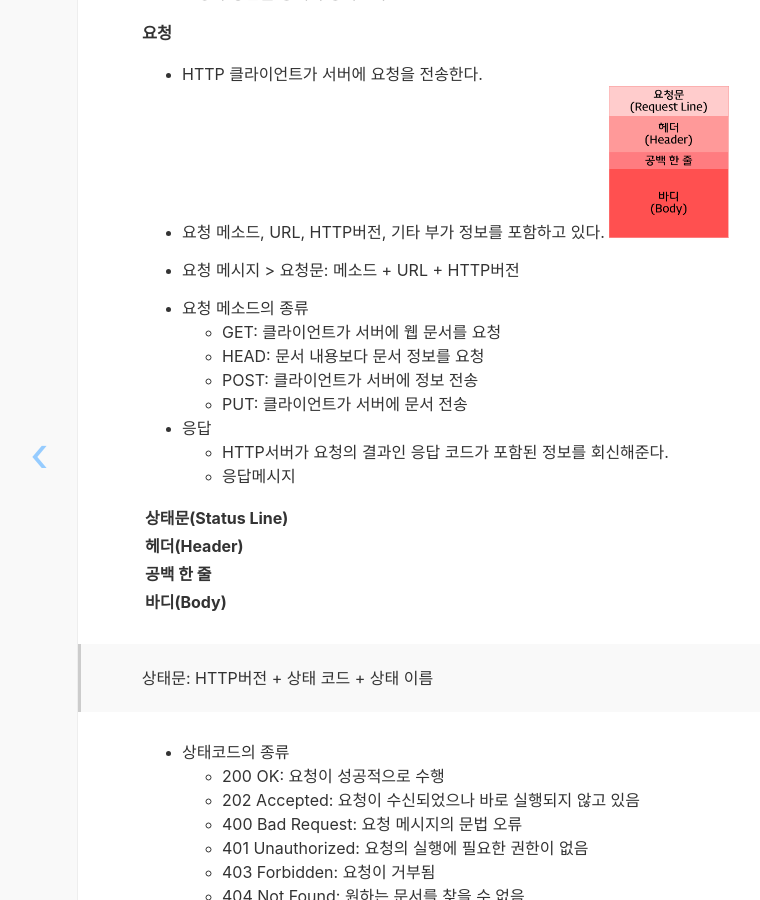
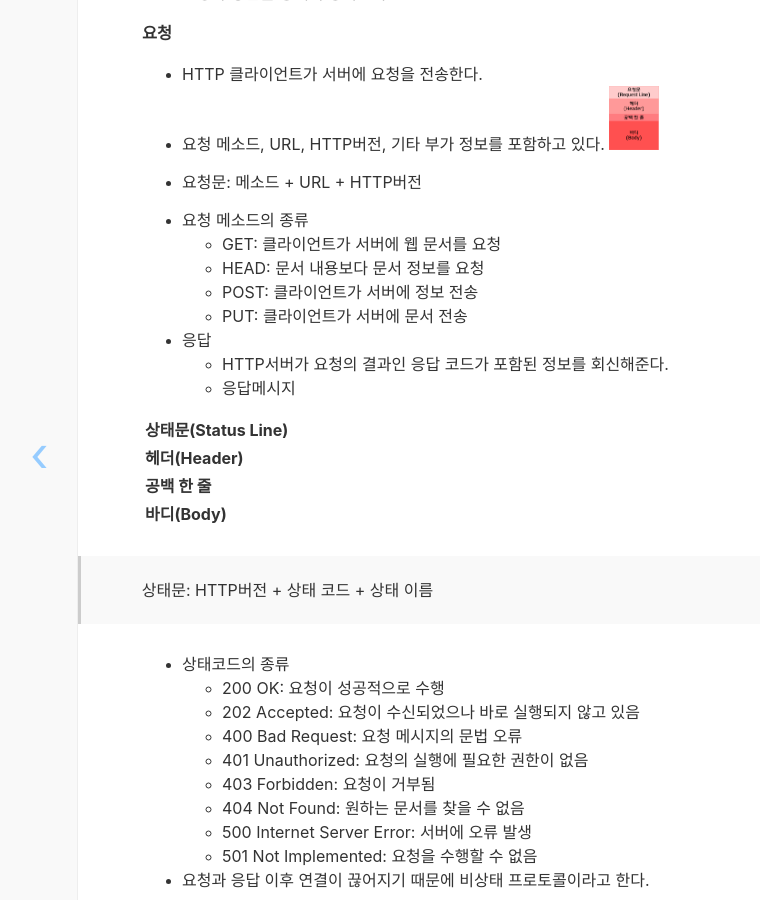
Before and after one commit to Jeong-Yoon/Jeong-Yoon.github.io, a Jekyll site: the page built from _posts/2018-12-27-http 프로토콜.md, in a window 1280 px wide and 900 px high, scrolled down 572 px. Shown: the whole window, without its empty margins (179-939 px from the left). Built offline with Jekyll 4.4.1, drawn with Linux system fonts in a browser that asks for light colours; nearby versions of some CDN libraries.

Commit message:
Update 2018-12-27-http 프로토콜.md

```diff
--- a/_posts/2018-12-27-http 프로토콜.md
+++ b/_posts/2018-12-27-http 프로토콜.md
@@ -9,8 +9,8 @@
 ### 요청
  *  <span style="font-size: 12pt; ">HTTP 클라이언트가 서버에 요청을 전송한다.
  * <span style="font-size: 12pt; ">요청 메소드, URL, HTTP버전, 기타 부가 정보를 포함하고 있다.
-  <img src="{{ site.baseurl }}/images/request.png" style="width:120px;">
-* <span style="font-size: 12pt; ">요청 메시지 >
+  <img src="{{ site.baseurl }}/images/request.png" style="width:50px;">
+* <span style="font-size: 12pt; ">
   <span style="font-size: 12pt; ">요청문: 메소드 + URL + HTTP버전
 
 - <span style="font-size: 12pt; ">요청 메소드의 종류
```
